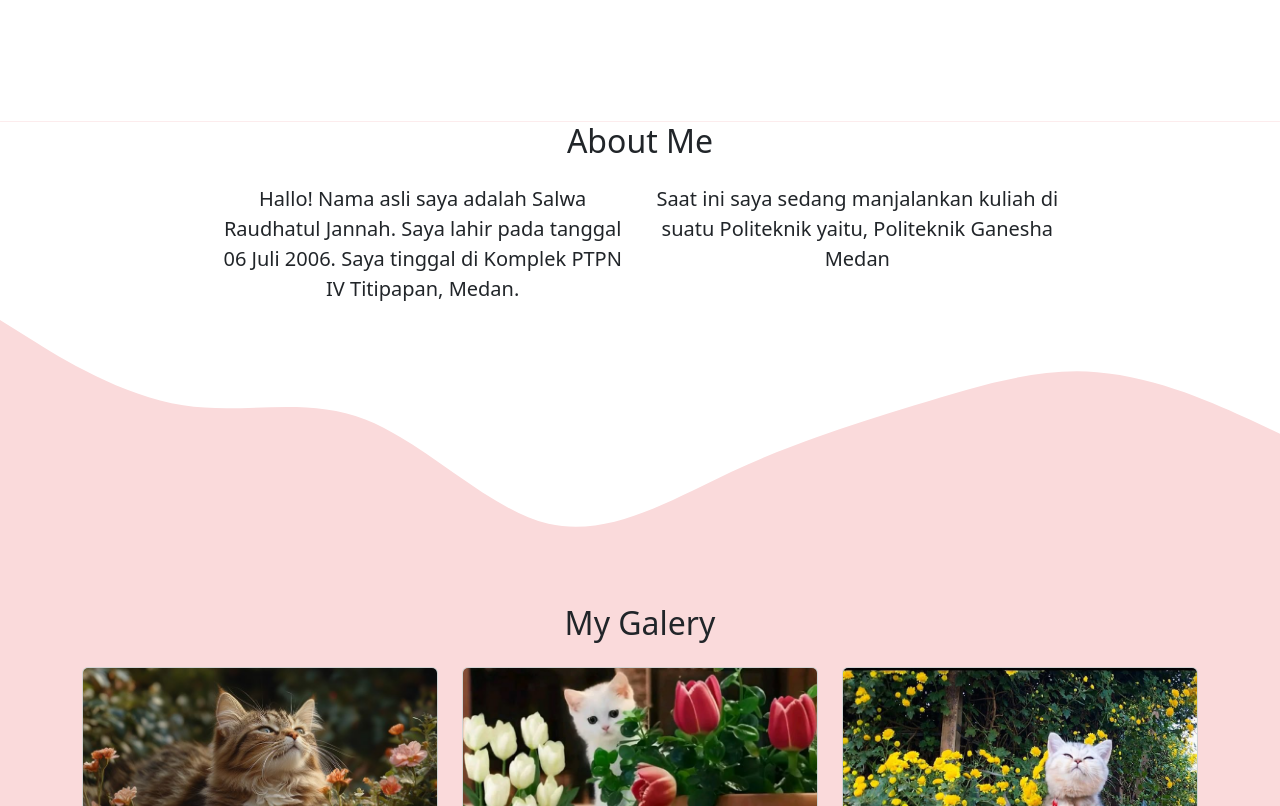
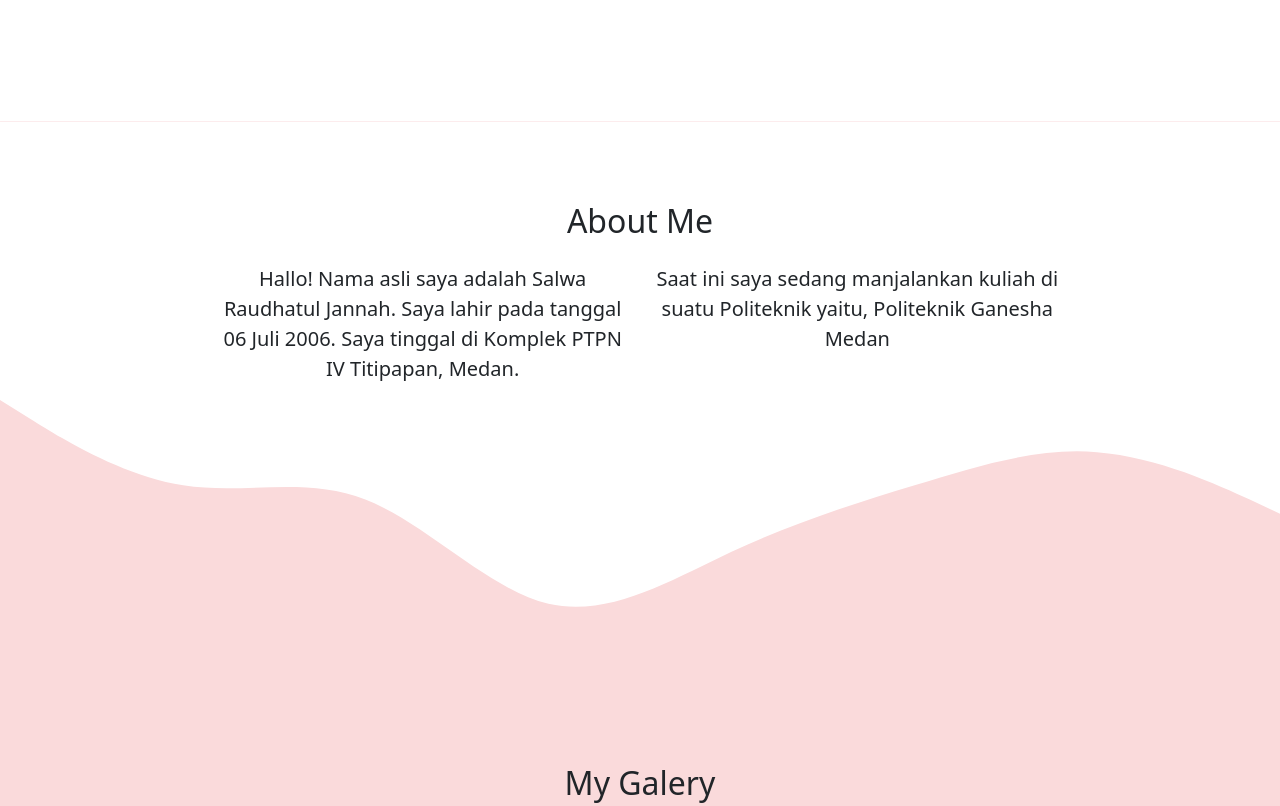
Before and after one commit to salwaraudhatul/uas, a plain HTML site: page index.html in a window 1280 px wide. Shown: the part 580-1386 px from the top of the page. Drawn offline with nearby package versions, Linux system fonts and the light colour scheme.

Commit message:
scroll nav links

```diff
--- a/style.css
+++ b/style.css
@@ -11,6 +11,6 @@ body {
        background-color: #FADADB;
 }
 
-/* section {
-    padding-top: 6rem;
-} */
+section {
+    padding-top: 5rem;
+}
```
Also changed, not shown: scroll nav links/Screenshot 2025-07-15 162456.png (added), scroll nav links/Screenshot 2025-07-15 162517.png (added).
